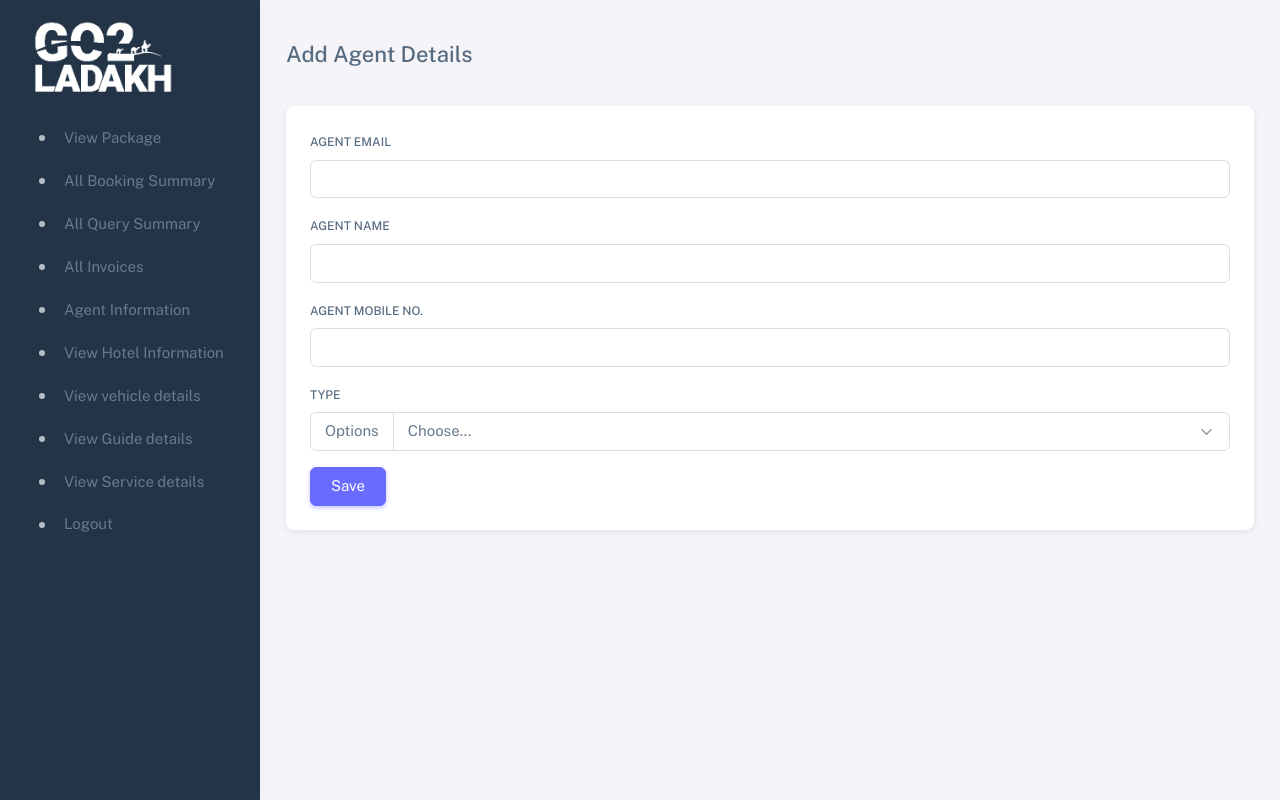
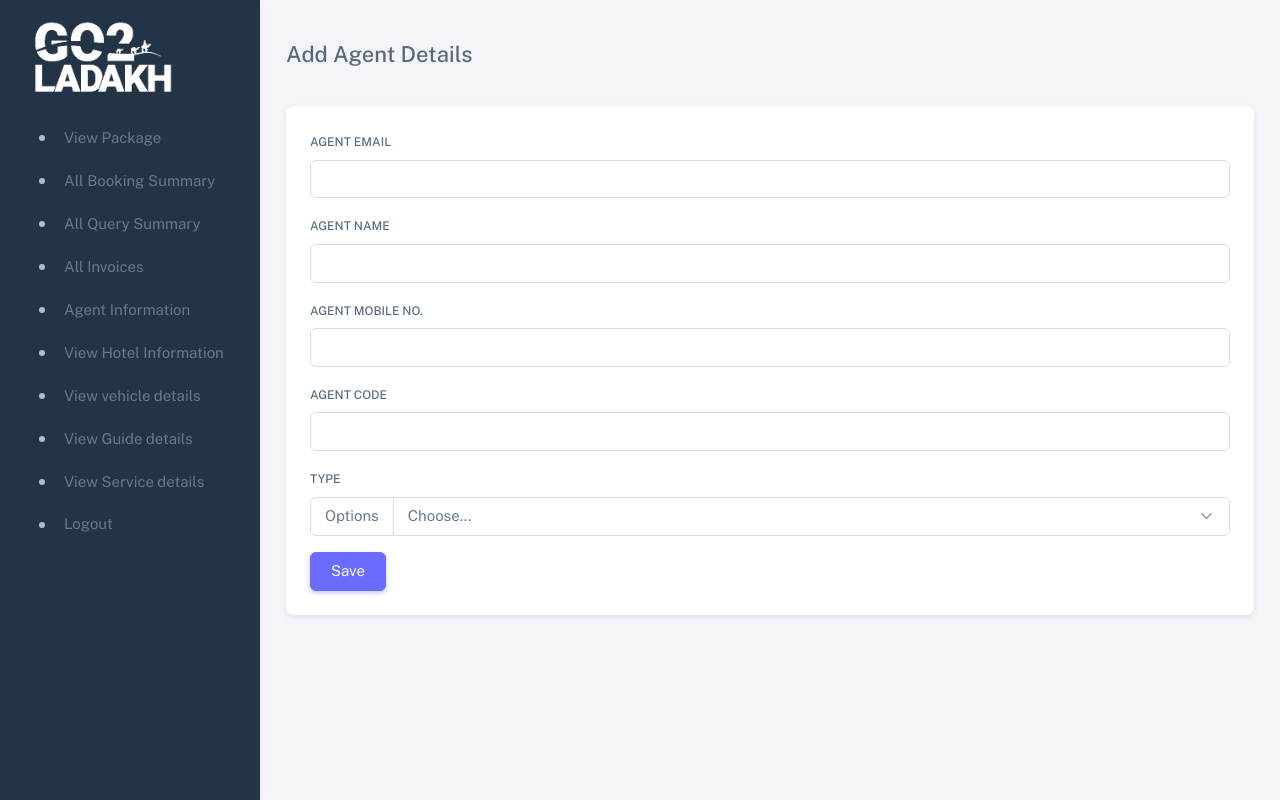
Before and after one commit to Pappuchauhan/sales_crm, a PHP site: page /edit_agent.php in a window 1280 px wide. Run offline with PHP 8.4, Linux system fonts and the light colour scheme; the visitor is signed in with stand-in values (Sample User, id 1).

Commit message:
agent code fixed

```diff
--- a/agent.php
+++ b/agent.php
@@ -30,6 +30,8 @@ $select = array('id', 'email_id', 'full_name', 'mobile', 'created_at', 'updated_
 if ($search_string) {
     $db->where("$filter_col", '%' . $search_string . '%', 'like');
 }
+
+$db->where('status','Incomplete','!=');
 
 //If order by option selected
 if ($order_by) {
@@ -113,7 +115,7 @@ include BASE_PATH . '/includes/header.php';
                                                 <td class="border-right-dark"><?php echo xss_clean($row['full_name']); ?></td>
                                                 <td class="border-right-dark">
                                                 <div class="form-check form-switch">
-                                                <input class="form-check-input" type="checkbox" id="flexSwitchCheckChecked" <?= ($row['status']=='Active')? 'checked':'' ?>>
+                                                <input class="form-check-input" disabled type="checkbox" id="flexSwitchCheckChecked" <?= ($row['status']=='Active')? 'checked':'' ?>>
                                                 </div>
                                             </td>
                                                 <td class="border-right-dark">
--- a/edit_agent.php
+++ b/edit_agent.php
@@ -71,6 +71,14 @@ include BASE_PATH . '/includes/header.php';
                     <input type="number" name="mobile" class="form-control phone-mask" value="<?php echo htmlspecialchars($edit ? $data['mobile'] : '', ENT_QUOTES, 'UTF-8'); ?>" />
                   </div>
                 </div>
+
+                <div class="row mb-3">
+                  <div class="col-md">
+                    <label class="form-label" for="basic-default-phone">Agent Code</label>
+                    <input type="number" name="agent_code" class="form-control phone-mask" value="<?php echo htmlspecialchars($edit ? $data['agent_code'] : '', ENT_QUOTES, 'UTF-8'); ?>" />
+                  </div>
+                </div>
+
                 <div class="row mb-3">
                   <div class="col-md">
                   <label class="form-label" for="basic-default-phone">Type</label>
```
